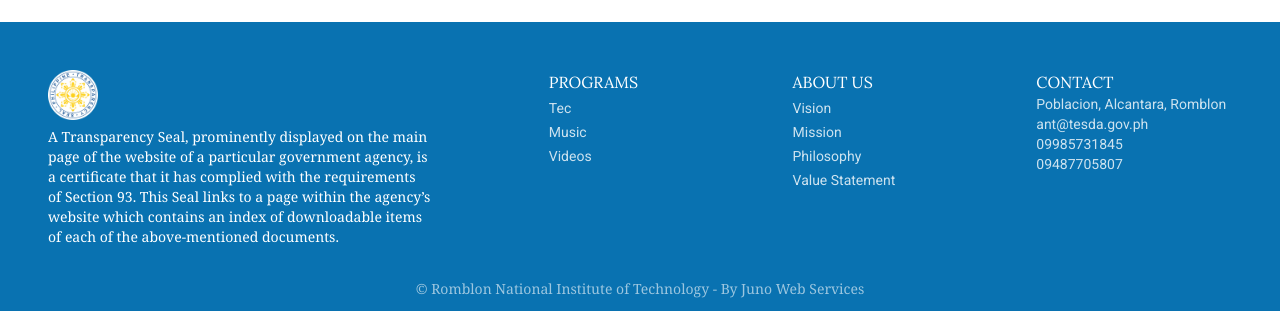
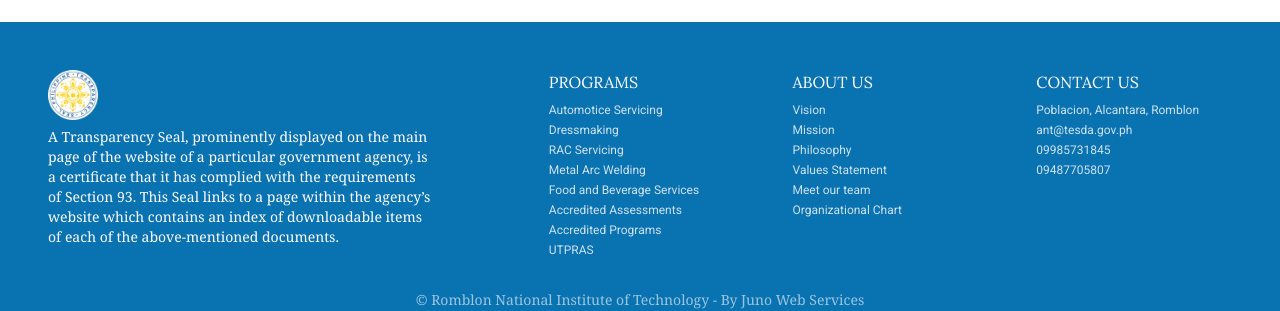
Before and after one commit to esculturajerome/rnit, a Next.js app: page /enrol in a window 1280 px wide. Shown: the part 224-535 px from the top of the page. Built offline with nearby package versions, Linux system fonts and the light colour scheme.

Commit message:
Fixed footer

```diff
--- a/components/Blogs.js
+++ b/components/Blogs.js
@@ -7,9 +7,9 @@ import TitleRow from "./TitleRow";
 
 function Blogs({ data }) {
   return (
-    <div className="px-4 py-2 mx-auto sm:max-w-xl md:max-w-full lg:max-w-screen-xl md:px-24  lg:py-20 lg:px-24">
+    <div className="px-4 py-2 mx-auto max-w-full lg:max-w-screen-xl lg:py-20 lg:px-24">
       <TitleRow title="What's new?" />
-      <div className="grid gap-5 lg:grid-cols-3 sm:max-w-sm sm:mx-auto lg:max-w-full">
+      <div className="grid gap-5 grid-cols-1 sm:grid-cols-2 lg:grid-cols-3  lg:max-w-full">
         {data?.map((item, i) => (
           <Card
             key={i}
--- a/components/Footer.js
+++ b/components/Footer.js
@@ -9,8 +9,101 @@ import { handleNav } from "./Functions";
 import ImageRow from "./ImageRow";
 
 function Footer() {
-  const router = useRouter();
-
+  const Links = [
+    {
+      id: 1,
+      title: "Programs",
+      url: "/programs",
+      lists: [
+        {
+          name: "Automotice Servicing",
+          url: "/programs/automotive-servicing-nc-ii-goals",
+        },
+        {
+          name: "Dressmaking",
+          url: "/programs/dressmaking-nc-ii-goals",
+        },
+        {
+          name: "RAC Servicing",
+          url: "/programs/rac-servicing-nc-ii-goals",
+        },
+        {
+          name: "Metal Arc Welding",
+          url: "/programs/shielded-metal-arc-welding-nc-ii-goals",
+        },
+        {
+          name: "Food and Beverage Services",
+          url: "/programs/food-and-beverage-services-nc-ii-goals",
+        },
+        {
+          name: "Accredited Assessments",
+          url: "/programs/#AS",
+        },
+        {
+          name: "Accredited Programs",
+          url: "/programs/#AP",
+        },
+        {
+          name: "UTPRAS",
+          url: "/programs/#UTPRAS",
+        },
+      ],
+    },
+    {
+      id: 2,
+      title: "About Us",
+      url: "/about",
+      lists: [
+        {
+          name: "Vision",
+          url: "/about/vision",
+        },
+        {
+          name: "Mission",
+          url: "/about/mission",
+        },
+        {
+          name: "Philosophy",
+          url: "/about/philosophy",
+        },
+        {
+          name: "Values Statement",
+          url: "/about/values-statement",
+        },
+        {
+          name: "Meet our team",
+          url: "/about/#meetourteam",
+        },
+        {
+          name: "Organizational Chart",
+          url: "/about/#orgchart",
+        },
+      ],
+    },
+    {
+      id: 3,
+      title: "Contact Us",
+      url: "/contact",
+      lists: [
+        {
+          name: "Poblacion, Alcantara, Romblon",
+          url: "https://goo.gl/maps/nxYjrUPPdfPnVgx88",
+        },
+        {
+          name: "ant@tesda.gov.ph",
+          url: "mailto:ant@tesda.gov.ph",
+        },
+        {
+          name: "09985731845",
+          url: "tel:09985731845",
+        },
+        {
+          name: "09487705807",
+          url: "tel:09487705807",
+        },
+      ],
+    },
+  ];
   return (
     <>
       <footer className="bg-main">
@@ -88,57 +181,27 @@ function Footer() {
 
             <div className="mt-6 lg:mt-0 lg:flex-1 lg:ml-8">
               <div className="grid grid-cols-1 gap-6 sm:grid-cols-2 md:grid-cols-3 ">
-                <div className="space-y-1">
-                  <h3 className="uppercase text-white">Programs</h3>
-                  <a
-                    href="#"
-                    className="block text-sm text-white/80 hover:text-white underline-offset-4 hover:underline"
-                  >
-                    Tec
-                  </a>
-                  <a
-                    href="#"
-                    className="block text-sm text-white/80 hover:text-white underline-offset-4 hover:underline"
-                  >
-                    Music
-                  </a>
-                  <a
-                    href="#"
-                    className="block text-sm text-white/80 hover:text-white underline-offset-4 hover:underline"
-                  >
-                    Videos
-                  </a>
-                </div>
+                {Links.map((item, i) => (
+                  <div key={i}>
+                    <Link href={item.url}>
+                      <h3 className="uppercase text-white cursor-pointer btn-text">
+                        {item.title}
+                      </h3>
+                    </Link>
+                    {/* <hr /> */}
+                    <div className="mt-2">
+                      {item.lists.map((list, key) => (
+                        <Link href={list?.url} key={key}>
+                          <p className="btn-text text-white/80 text-xs mt-1 normal-case">
+                            {list.name}
+                          </p>
+                        </Link>
+                      ))}
+                    </div>
+                  </div>
+                ))}
 
-                <div className="space-y-1">
-                  <h3 className="uppercase text-white">About Us</h3>
-                  <a
-                    href="#"
-                    className="block text-sm text-white/80 hover:text-white underline-offset-4 hover:underline"
-                  >
-                    Vision
-                  </a>
-                  <a
-                    href="#"
-                    className="block text-sm text-white/80 hover:text-white underline-offset-4 hover:underline"
-                  >
-                    Mission
-                  </a>
-                  <a
-                    href="#"
-                    className="block text-sm text-white/80 hover:text-white underline-offset-4 hover:underline"
-                  >
-                    Philosophy
-                  </a>
-                  <a
-                    href="#"
-                    className="block text-sm text-white/80 hover:text-white underline-offset-4 hover:underline"
-                  >
-                    Value Statement
-                  </a>
-                </div>
-
-                <div>
+                {/* <div>
                   <h3 className="uppercase text-white">Contact</h3>
                   <a
                     href="https://goo.gl/maps/nxYjrUPPdfPnVgx88"
@@ -149,34 +212,8 @@ function Footer() {
                   >
                     <span>Poblacion, Alcantara, Romblon</span>
                   </a>
-                  <a
-                    href="mailto:ant@tesda.gov.ph"
-                    className="block text-sm text-white/80 hover:text-white underline-offset-4 hover:underline"
-                  >
-                    <span>ant@tesda.gov.ph</span>
-                  </a>
-                  <a
-                    href="tel:09985731845"
-                    className="block text-sm text-white/80 hover:text-white underline-offset-4 hover:underline"
-                  >
-                    <span>09985731845</span>
-                  </a>
-                  <a
-                    href="tel:09487705807"
-                    className="block text-sm text-white/80 hover:text-white underline-offset-4 hover:underline"
-                  >
-                    <span>09487705807</span>
-                  </a>
-                  {/* <h3 className="uppercase text-white">
-                    Contact
-                  </h3>
-                  <span className="block text-sm text-white/80 hover:text-white underline-offset-4 hover:underline">
-                    Poblacion, Alcantara, Romblon
-                  </span>
-                  <span className="block text-sm text-white/80 hover:text-white underline-offset-4 hover:underline">
-                    example@email.com
-                  </span> */}
-                </div>
+
+                </div> */}
               </div>
             </div>
           </div>
--- a/components/ProgramRow.js
+++ b/components/ProgramRow.js
@@ -9,9 +9,9 @@ import ProgramImage from "../public/images/programs/mechanic/mechanic1.jpg";
 function ProgramRow() {
   const router = useRouter();
   return (
-    <div className="grid md:grid-cols-2 gap-4 -mb-1.5 lg:max-w-screen-xl mx-auto items-center">
-      <div className="lg:order-1 flex-1 mx-4 sm:mx-auto md:ml-8 lg:ml-16">
-        <h2 className="max-w-lg mb-2 lg:mb-6 text-2xl font-bold tracking-tight text-secondaryDark md:text-4xl lg:leading-none">
+    <div className="grid md:grid-cols-2 gap-4 -mb-1.5 lg:max-w-screen-xl mx-auto items-center mt-0 bg-gray-100">
+      <div className="lg:order-1 flex-1 mx-4 py-8 lg:py-0 sm:mx-auto md:ml-8 lg:ml-16">
+        <h2 className="max-w-lg lg:mb-6 text-2xl font-bold tracking-tight text-secondaryDark md:text-3xl lg:leading-none">
           AUTOMOTIVE
           <br className="hidden md:block" /> SERVICING NC II
         </h2>
@@ -24,7 +24,7 @@ function ProgramRow() {
         <a
           onClick={(e) => handleNav(router, e, "/programs")}
           href="#"
-          className="btn-contained mt-4 md:mt-8 text-sm lg:text-base"
+          className="btn-contained mt-4 lg:mt-8 text-sm lg:text-base"
         >
           Learn more
         </a>
--- a/pages/about/[aboutID].js
+++ b/pages/about/[aboutID].js
@@ -31,10 +31,10 @@ const AboutDetails = () => {
           </div>
         </div>
       </ImageRow>
-      <ImageRow>
+      <ImageRow variant="bg-pattern-bg-2">
         <Goals aboutUsData={filterAbout} />
       </ImageRow>
-      <ProgramRow />
+      {/* <ProgramRow /> */}
       <Footer />
     </>
   );
--- a/pages/index.js
+++ b/pages/index.js
@@ -9,8 +9,10 @@ import Blogs from "../components/Blogs";
 import ProgramRow from "../components/ProgramRow";
 import Goals from "../components/Goals";
 import ImageRow from "../components/ImageRow";
+import { getAnnouncementHomepage } from "../data/announcements";
 
 export default function Home() {
+  const ANNOUNCEMENT_DATA = getAnnouncementHomepage();
   return (
     <>
       <Head>
@@ -28,7 +30,7 @@ export default function Home() {
       </Head>
       <Nav />
       <Header />
-      <Blogs />
+      <Blogs data={ANNOUNCEMENT_DATA} />
       <ProgramRow />
       <Teams />
       <ImageRow variant="bg-pattern-bg-2">
```
Also changed, not shown: data/announcements.js (+9 -0 lines).
